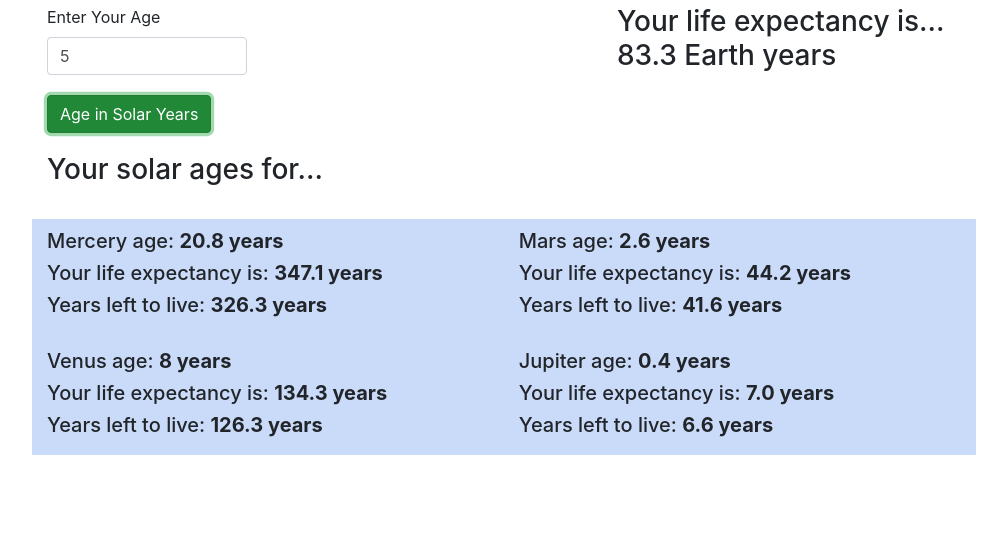
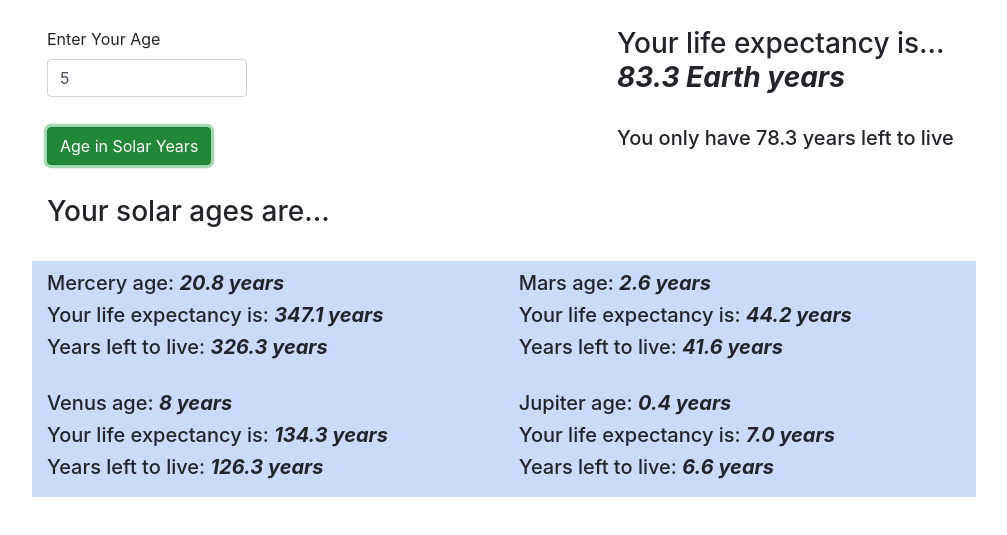
Before and after one commit to jeffdinsmore/galactic-calculator, a website built with webpack: page src/index.html in a window 1280 px wide. Both pictures are taken after typing "5" into the empty fields and a click on the button "Age in Solar Years". Shown: the part 111-646 px from the top of the page, without its empty margins (38-1045 px from the left). Built offline with nearby package versions, Linux system fonts and the light colour scheme.

Commit message:
Updated some css styling in the html, css and main.js. Also added Earth years left to live in the UI

```diff
--- a/src/css/styles.css
+++ b/src/css/styles.css
@@ -6,7 +6,7 @@ header, footer {
 }
 
 button {
-  margin: 20px 0px 20px 0px;
+  margin: 30px 0px 30px 0px;
 }
 
 img {
@@ -18,3 +18,7 @@ img {
   width: 85%;
   padding: 10px 0px 10px 0px
 }
+
+h1 {
+  margin-bottom: 30px;
+}
--- a/src/index.html
+++ b/src/index.html
@@ -5,7 +5,7 @@
   <link rel="stylesheet" href="css/styles.css">
   <script src="js/jquery-3.5.1.js"></script>
   <script src="js/main.js"></script>
-  <title>TITLE HERE</title>
+  <title>Solar Galactic Age Calculator</title>
 </head>
 <body>
   <header></header>
@@ -22,34 +22,36 @@
           <div id="outputExpectancy">
             <h3><span id="outputYear">Your life expectancy is...</span></h3>
             <br>
+            <h5><span id="earthLeft"></span></h5>
+            <br>
           </div>
         </div>
       </div>
     </form>
     <div id="output">
-      <h3>Your solar ages for...</h3>
+      <h3>Your solar ages are...</h3>
       <br>
       <div class="row" id="row2">
         <div class="col-md-6">
           <img src="images/mercury.jpg">
-      <img src="images/venus.jpg">
-      <img src="images/mars.jpg">
-      <img src="images/jupiter.jpg">
-      <h5>Mercery age: <strong><span id="mercury"></span></strong></h5>
-      <h5>Your life expectancy is: <strong><span id="mercuryLife"></span></strong></h5>
+          <h5>Mercery age: <strong><em><span id="mercury"></span></em></strong></h5>
+          <h5>Your life expectancy is: <strong><em><span id="mercuryLife"></span></em></strong></h5>
           <h5><span id="mercuryLeft">Years left to live: </span></h5>
           <br>
-      <h5>Venus age: <strong><span id="venus"></span></strong></h5>
-      <h5>Your life expectancy is: <strong><span id="venusLife"></span></strong></h5>
+          <img src="images/venus.jpg">
+          <h5>Venus age: <strong><em><span id="venus"></span></em></strong></h5>
+          <h5>Your life expectancy is: <strong><em><span id="venusLife"></span></em></strong></h5>
           <h5><span id="venusLeft">Years left to live: </span></h5>
         </div>
         <div class="col-md-6">
-      <h5>Mars age: <strong><span id="mars"></span></strong></h5>
-      <h5>Your life expectancy is: <strong><span id="marsLife"></span></strong></h5>
+          <img src="images/mars.jpg">
+          <h5>Mars age: <strong><em><span id="mars"></span></em></strong></h5>
+          <h5>Your life expectancy is: <strong><em><span id="marsLife"></span></em></strong></h5>
           <h5><span id="marsLeft">Years left to live:</span></h5>
           <br>
-      <h5>Jupiter age: <strong><span id="jupiter"></span></strong></h5>
-      <h5>Your life expectancy is: <strong><span id="jupiterLife"></span></strong></h5>
+          <img src="images/jupiter.jpg">
+          <h5>Jupiter age: <strong><em><span id="jupiter"></span></em></strong></h5>
+          <h5>Your life expectancy is: <strong><em><span id="jupiterLife"></span></em></strong></h5>
           <h5><span id="jupiterLeft">Years left to live: </span></h5>
         </div>
       </div>
--- a/src/main.js
+++ b/src/main.js
@@ -14,27 +14,31 @@ $(document).ready(function() {
     $("#venus").text(solarYears.venus + " years");
     $("#mars").text(solarYears.mars + " years");
     $("#jupiter").text(solarYears.jupiter + " years");
+
     solarYears.randomNumber();
-    $("#outputYear").html("Your life expectancy is..." + "<br>" + solarYears.randomAge + " Earth years");
+    $("#outputYear").html("Your life expectancy is..." + "<br><em><strong>" + solarYears.randomAge + " Earth years</em></strong");
+
     solarYears.solarYearsLeft(inputtedAge);
     solarYears.lifeExpectancy();
-    console.log(solarYears.mercuryLife);
     $("#mercuryLife").text(solarYears.mercuryLife + " years");
     $("#venusLife").text(solarYears.venusLife + " years");
     $("#marsLife").text(solarYears.marsLife + " years");
     $("#jupiterLife").text(solarYears.jupiterLife + " years");
+
     solarYears.solarYearsPassed(inputtedAge);
     if (inputtedAge > solarYears.randomAge) {
-      $("#outputYear").html("Your life expectancy was..." + "<br>" + solarYears.randomAge + " Earth years");
-      $("#mercuryLeft").text("Years passed expectancy: " + solarYears.yearsPassed[1] + " years");
-      $("#venusLeft").text("Years passed expectancy: " + solarYears.yearsPassed[2] + " years");
-      $("#marsLeft").text("Years passed expectancy: " + solarYears.yearsPassed[3] + " years");
-      $("#jupiterLeft").text("Years passed expectancy: " + solarYears.yearsPassed[4] + " years");
+      $("#outputYear").html("Your life expectancy was..." + "<br><strong><em>" + solarYears.randomAge + " Earth years</em></strong>");
+      $("#earthLeft").text("You have outlived most people by " + solarYears.yearsPassed[0] + " years");
+      $("#mercuryLeft").html("Years passed expectancy: " + "<strong><em>" + solarYears.yearsPassed[1] + " years</strong></em>");
+      $("#venusLeft").html("Years passed expectancy: " + "<strong><em>" + solarYears.yearsPassed[2] + " years</strong></em>");
+      $("#marsLeft").html("Years passed expectancy: " + "<strong><em>" + solarYears.yearsPassed[3] + " years</strong></em>");
+      $("#jupiterLeft").html("Years passed expectancy: " + "<strong><em>" + solarYears.yearsPassed[4] + " years</strong></em>");
     } else {
-      $("#mercuryLeft").html("Years left to live: " + "<strong>" + solarYears.yearsLeft[1] + " years" + "</strong>");
-      $("#venusLeft").html("Years left to live: " + "<strong>" + solarYears.yearsLeft[2] + " years" + "</strong>");
-      $("#marsLeft").html("Years left to live: " + "<strong>" + solarYears.yearsLeft[3] + " years" + "</strong>");
-      $("#jupiterLeft").html("Years left to live: " + "<strong>" + solarYears.yearsLeft[4] + " years" + "</strong>");
+      $("#earthLeft").text("You only have " + solarYears.yearsLeft[0] + " years left to live");
+      $("#mercuryLeft").html("Years left to live: " + "<strong><em>" + solarYears.yearsLeft[1] + " years</strong></em>");
+      $("#venusLeft").html("Years left to live: " + "<strong><em>" + solarYears.yearsLeft[2] + " years</strong></em>");
+      $("#marsLeft").html("Years left to live: " + "<strong><em>" + solarYears.yearsLeft[3] + " years</strong></em>");
+      $("#jupiterLeft").html("Years left to live: " + "<strong><em>" + solarYears.yearsLeft[4] + " years</strong></em>");
     }
   });
 });
```
Lines whose indentation alone changed are shown as unchanged.
